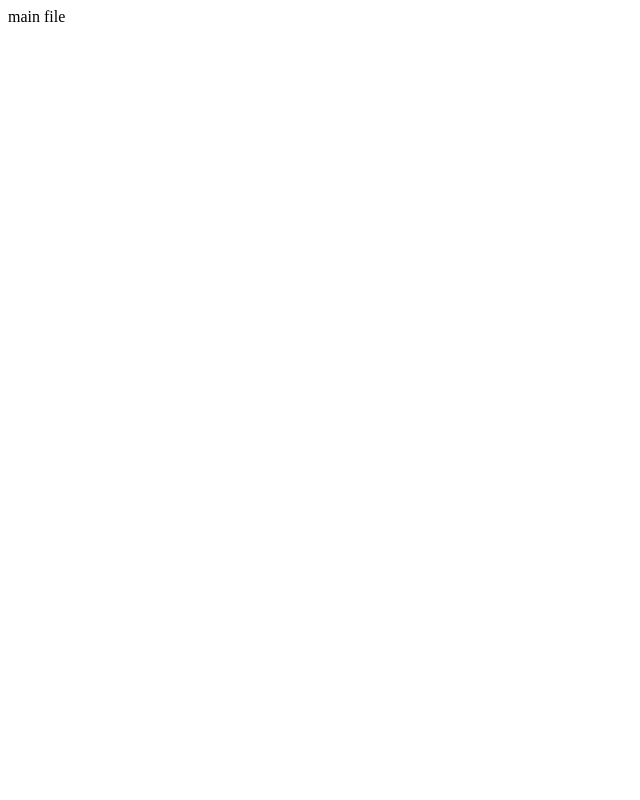
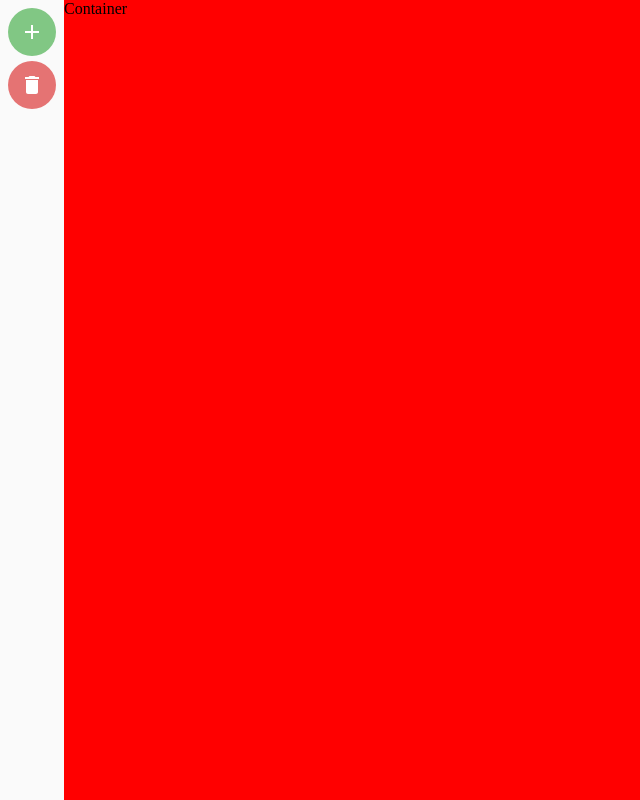
Before and after one commit to amjr/todolist, a React (Create React App) app: page / in a window 1280 px wide. Shown: the whole page, without its empty margins (0-640 px from the left). Built offline with nearby package versions, Linux system fonts and the light colour scheme.

Commit message:
:construction: Crating first screens

```diff
--- a/package.json
+++ b/package.json
@@ -4,6 +4,8 @@
   "private": true,
   "homepage": "./",
   "dependencies": {
+    "@material-ui/core": "^4.9.8",
+    "@material-ui/icons": "^4.9.1",
     "@testing-library/jest-dom": "^4.2.4",
     "@testing-library/react": "^9.3.2",
     "@testing-library/user-event": "^7.1.2",
@@ -14,7 +16,8 @@
     "react-scripts": "3.1.1",
     "react-use": "^12.3.0",
     "redux": "^4.0.1",
-    "redux-thunk": "^2.3.0"
+    "redux-thunk": "^2.3.0",
+    "styled-components": "^5.0.1"
   },
   "scripts": {
     "start": "react-scripts start",
--- a/public/index.html
+++ b/public/index.html
@@ -26,7 +26,7 @@
     -->
     <title>React App</title>
   </head>
-  <body>
+  <body style="padding:0; margin:0;">
     <noscript>You need to enable JavaScript to run this app.</noscript>
     <div id="root"></div>
     <!--
--- /dev/null
+++ b/src/colors/index.js
@@ -0,0 +1,13 @@
+import {
+  blue, green, grey, red,
+} from '@material-ui/core/colors';
+
+export const lightBlue = blue[100];
+export const lightGreen = green[100];
+export const midGreen = green[300];
+export const darkGreen = green[500];
+export const lightRed = red[100];
+export const midRed = red[300];
+export const darkRed = red[500];
+export const lightGrey = grey[50];
+export const midGrey = grey[300];
--- a/src/config/App.js
+++ b/src/config/App.js
@@ -1,7 +1,7 @@
 import React from 'react';
 import { BrowserRouter, Switch, Route } from 'react-router-dom';
 import { useSelector } from 'react-redux';
-import Main from '../screens/main';
+import Main from 'screens/main';
 
 export default () => {
   const path = useSelector((state) => state.url.path);
--- /dev/null
+++ b/src/screens/main/Container/index.js
@@ -0,0 +1,9 @@
+import React from 'react';
+import styled from 'styled-components';
+
+export default () => <Container>Container</Container>;
+
+const Container = styled.div`
+  background-color: red;
+  flex: 1;
+`;
--- /dev/null
+++ b/src/screens/main/Sidebar/index.js
@@ -0,0 +1,57 @@
+import React from 'react';
+import styled from 'styled-components';
+import * as colors from 'colors';
+import { IconButton, styled as materialStyled, Tooltip } from '@material-ui/core/';
+import { Add, Delete } from '@material-ui/icons';
+
+export default () => (
+  <Sidebar>
+    <Tooltip title="Adicionar novo item" aria-label="Adicionar novo item" placement="right">
+      <div>
+        <AddButton variant="contained" aria-label="adicionar novo item">
+          <Add />
+        </AddButton>
+      </div>
+    </Tooltip>
+
+    <Tooltip title="Remover item" aria-label="Remover item" placement="right">
+      <div>
+        <RemoveButton variant="contained" aria-label="adicionar novo item">
+          <Delete />
+        </RemoveButton>
+      </div>
+    </Tooltip>
+  </Sidebar>
+);
+
+const Sidebar = styled.div`
+  align-items: center;
+  background-color: ${colors.lightGrey};
+  display: flex;
+  flex-direction: column;
+  flex-wrap: wrap;
+  height: calc(100vh - 16px);
+  justify-content: flex-start;
+  width: calc(64px - 16px);
+  padding: 8px;
+`;
+
+const AddButton = materialStyled(({ ...other }) => <IconButton {...other} />)({
+  backgroundColor: colors.midGreen,
+  color: '#fff',
+  boxShadow: 'none !important',
+  marginBottom: 5,
+  '&:hover': {
+    backgroundColor: colors.darkGreen,
+  },
+});
+
+const RemoveButton = materialStyled(({ ...other }) => <IconButton {...other} />)({
+  backgroundColor: colors.midRed,
+  color: '#fff',
+  boxShadow: 'none !important',
+  marginBottom: 5,
+  '&:hover': {
+    backgroundColor: colors.darkRed,
+  },
+});
--- a/src/screens/main/index.js
+++ b/src/screens/main/index.js
@@ -1,3 +1,16 @@
 import React from 'react';
+import styled from 'styled-components';
+import Sidebar from 'screens/main/Sidebar';
+import Container from 'screens/main/Container';
 
-export default () => <div>main file</div>;
+export default () => (
+  <GlobalWrapper>
+    <Sidebar />
+    <Container />
+  </GlobalWrapper>
+);
+
+const GlobalWrapper = styled.div`
+  display: flex;
+  flex: 1;
+`;
```
Also changed, not shown: .eslintrc.json, 1 other file (tests, documents, lock files or other folders).
